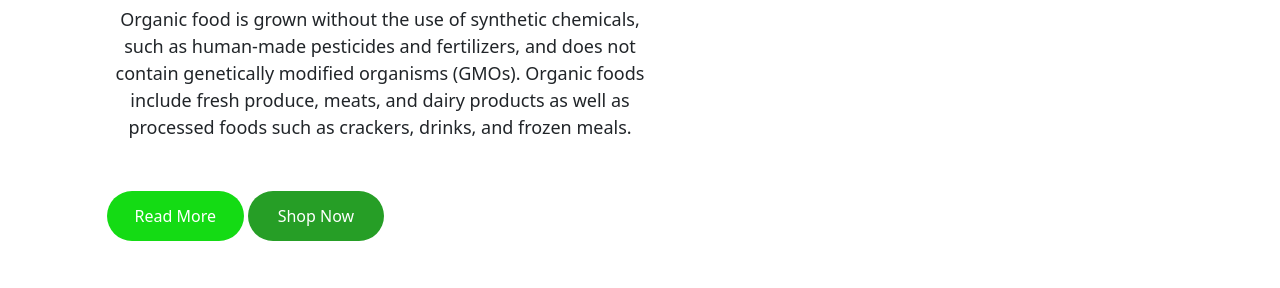
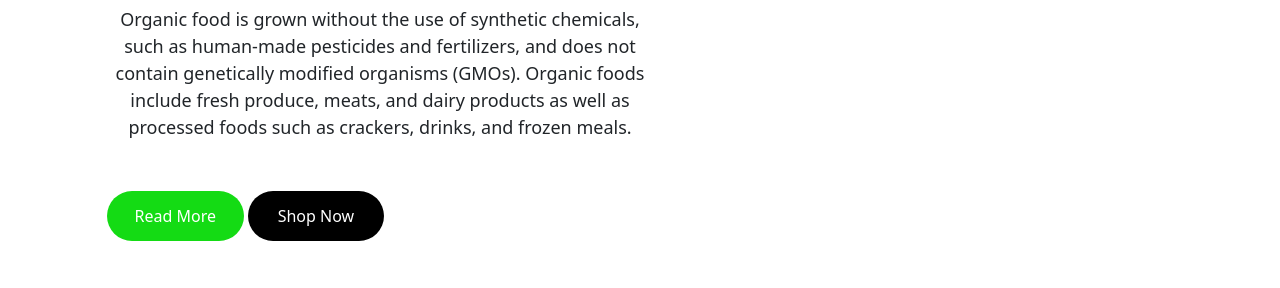
Before and after one commit to Satyam892/organic-fruits.com, a plain HTML site: page index.html in a window 1280 px wide. In both pictures the pointer is over the button "Shop Now". Shown: the part 512-800 px from the top of the page. Drawn offline with nearby package versions, Linux system fonts and the light colour scheme.

Commit message:
Update style.css

```diff
--- a/style.css
+++ b/style.css
@@ -20,6 +20,10 @@
 .navbar-brand {
     height: 100px;
     width: 100px;
+}
+
+#data_shop:hover{
+      background-color:black;
 }
 
 .search {
```
